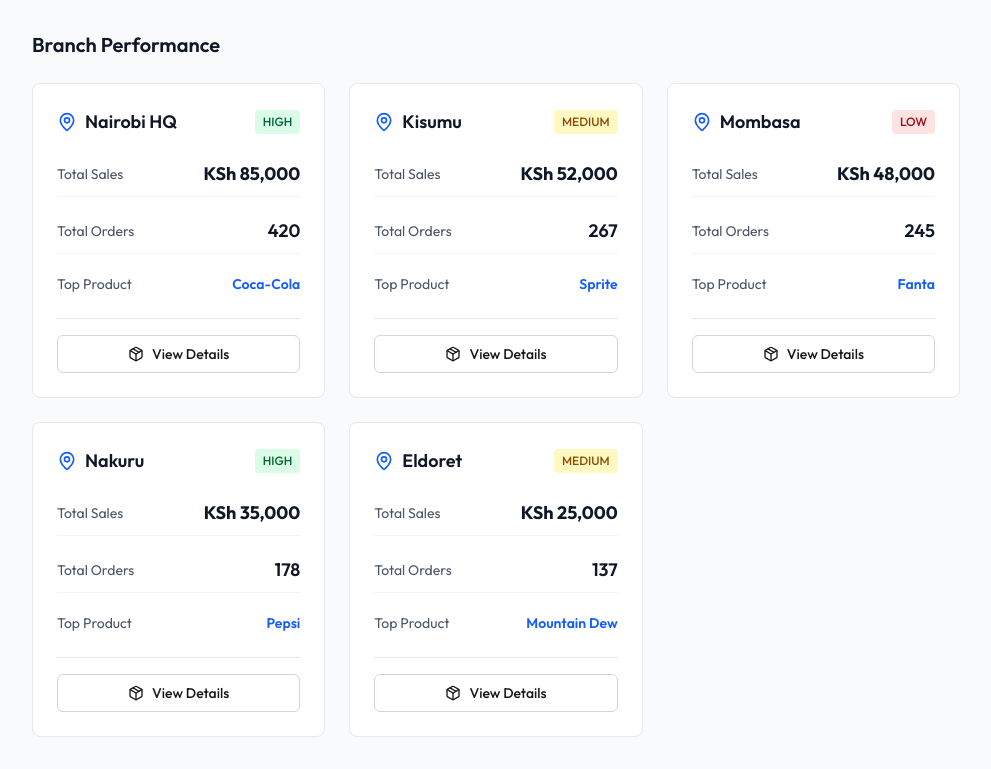
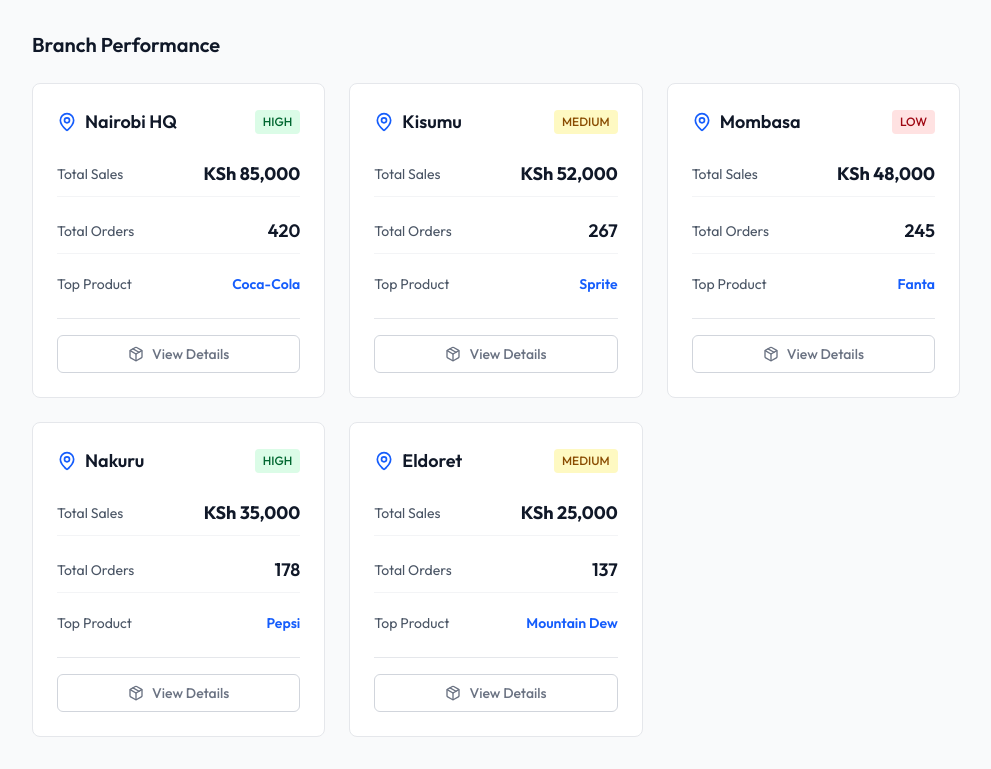
Before and after one commit to ByteBenders-compScientists/smart-retail-frontend, a Next.js app: page /admin/dashboard in a window 1280 px wide. Shown: the part 1565-2334 px from the top of the page, without its empty margins (288-1279 px from the left). Built offline with nearby package versions, Linux system fonts and the light colour scheme; a web font is replaced by a local one.

Commit message:
fix: update input placeholder color and button text color in admin components for better visibility

```diff
--- a/app/admin/restock/page.tsx
+++ b/app/admin/restock/page.tsx
@@ -224,7 +224,7 @@ export default function RestockPage() {
                           value={restockQuantities[product.id]}
                           onChange={(e) => handleInputChange(product.id, e.target.value)}
                           placeholder="0"
-                          className="w-32 h-12 text-center text-lg font-semibold border-2 border-gray-300 rounded-lg focus:border-slate-900 focus:ring-2 focus:ring-slate-900 focus:ring-opacity-20 outline-none"
+                          className="w-32 h-12 placeholder:text-gray-500 text-gray-500 text-center text-lg font-semibold border-2 border-gray-300 rounded-lg focus:border-slate-900 focus:ring-2 focus:ring-slate-900 focus:ring-opacity-20 outline-none"
                         />
                       </div>
                     </div>
--- a/components/admin/BranchStats.tsx
+++ b/components/admin/BranchStats.tsx
@@ -81,7 +81,7 @@ export default function BranchStats({ branches }: BranchStatsProps) {
 
           {/* Actions */}
           <div className="mt-4 pt-4 border-t border-gray-200">
-            <button className="w-full flex items-center justify-center space-x-2 py-2 px-4 border border-gray-300 rounded-md hover:bg-gray-50 transition-colors">
+            <button className="w-full text-gray-500 flex items-center justify-center space-x-2 py-2 px-4 border border-gray-300 rounded-md hover:bg-gray-50 transition-colors">
               <Package className="h-4 w-4" />
               <span className="text-sm font-medium">View Details</span>
             </button>
```
